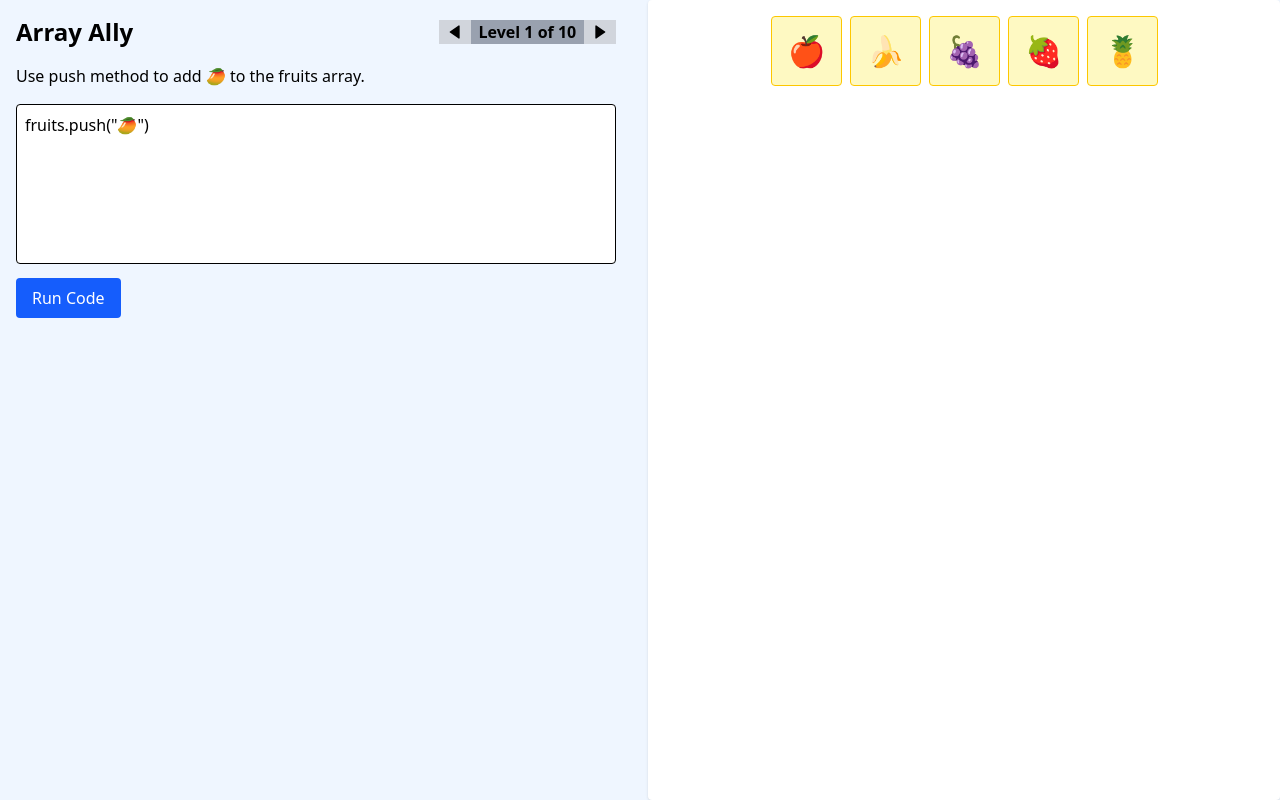
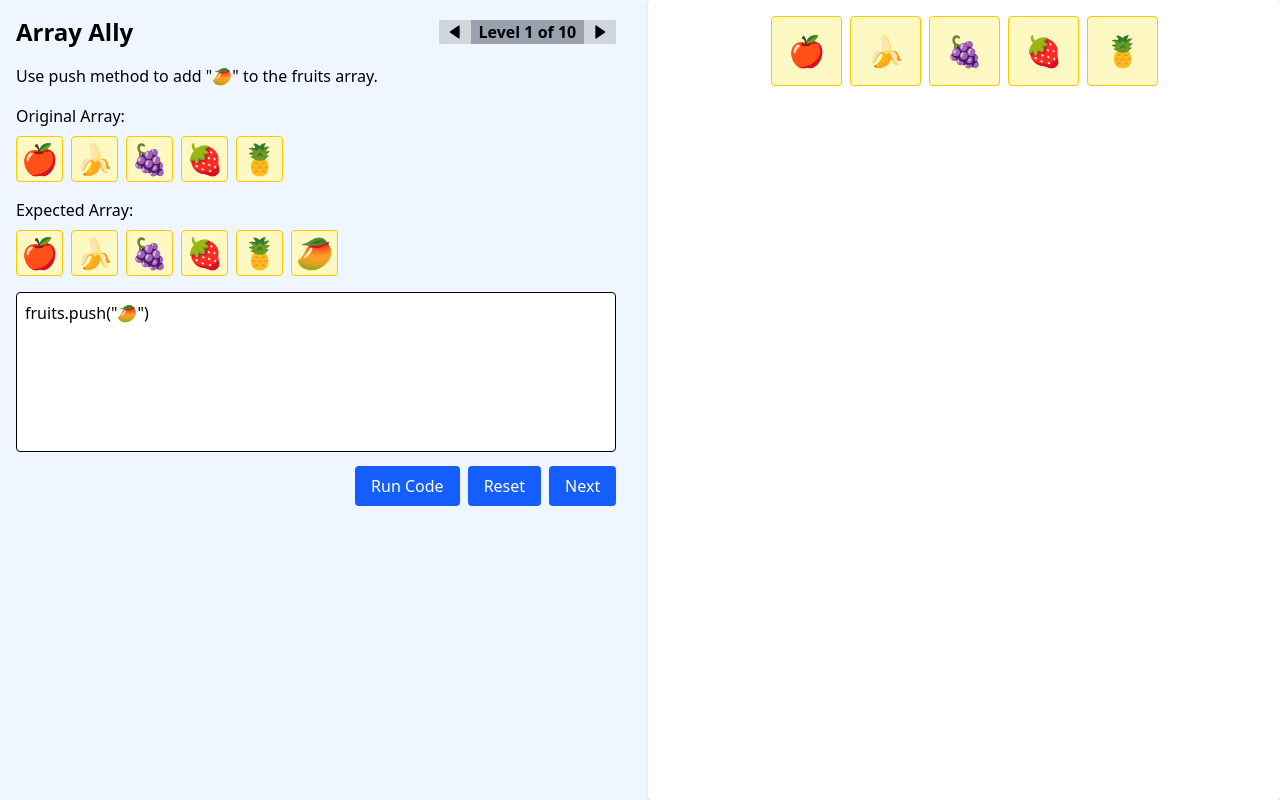
Before and after one commit to deepak-kr-patra/fruityArrays, a React (Vite) app: page / in a window 1280 px wide. Built offline with nearby package versions, Linux system fonts and the light colour scheme.

Commit message:
added functionality to check if the user code gets the desired output with fruits array

```diff
--- a/src/App.jsx
+++ b/src/App.jsx
@@ -9,6 +9,17 @@ const defaultFruits = ['🍎', '🍌', '🍇', '🍓', '🍍'];
 function App() {
   const [fruits, setFruits] = useState([...defaultFruits]);
   const [error, setError] = useState('');
+  const [result, setResult] = useState('');
+
+  const checkOutput = (fruits) => {
+    const expectedFruitsArray = [...defaultFruits, "🥭"];
+
+    if(JSON.stringify(expectedFruitsArray) === JSON.stringify(fruits)) {
+      setResult("Well done!");
+    } else {
+      setResult("Nope! try Again.");
+    }
+  }
 
   const runUserCode = (code) => {
     try {
@@ -16,10 +27,17 @@ function App() {
       const userFunc = new Function('fruits', code);
       userFunc(tempFruits);
       setFruits(tempFruits);
+      checkOutput(tempFruits);
       setError('');
     } catch (e) {
       setError(e.message);
     }
+  };
+
+  const resetFruitsArray = () => {
+    setFruits(defaultFruits);
+    setError('');
+    setResult('');
   };
 
   return (
@@ -33,8 +51,9 @@ function App() {
             <span className='bg-gray-300 h-6 flex justify-center items-center px-2'><BiSolidRightArrow /></span>
           </div>
         </div>
-        <CodeEditor onRun={runUserCode} />
+        <CodeEditor onRun={runUserCode} onReset={resetFruitsArray} fruits={defaultFruits} />
         {error && <p className="text-red-500 mt-2">{error}</p>}
+        {result && <p className="text-red-500 mt-2">{result}</p>}
       </div>
       <div className="w-1/2 flex justify-center">
         <FruitVisualizer fruits={fruits} />
--- a/src/components/CodeEditor.jsx
+++ b/src/components/CodeEditor.jsx
@@ -1,20 +1,48 @@
 import { useState } from "react";
 
-const CodeEditor = ({ onRun }) => {
+const CodeEditor = ({ onRun, onReset, fruits }) => {
     const [code, setCode] = useState('fruits.push("🥭")');
 
     const handleRun = () => {
         onRun(code);
     };
 
+    const handleReset = () => {
+        setCode('fruits.push("🥭")');
+        onReset();
+    };
+
     return (
         <section>
-            <p
-                id="levelInfo"
-                className="my-4"
+            <p id="levelInfo" className="my-4">
+                Use push method to add "🥭" to the fruits array.
+            </p>
+            <div id="originalArray" className="my-4 w-full flex flex-col gap-2">
+                <p>Original Array: </p>
+                <div className="flex justify-start items-center gap-2">
+                    {fruits.map((fruit, idx) => (
+                        <div
+                            key={idx}
+                            className="h-max text-3xl p-1 bg-yellow-100 rounded border border-yellow-400"
                         >
-                Use push method to add 🥭 to the fruits array.
-            </p>
+                            {fruit}
+                        </div>
+                    ))}
+                </div>
+            </div>
+            <div id="expectedArray" className="my-4 w-full flex flex-col gap-2">
+                <p>Expected Array: </p>
+                <div className="flex justify-start items-center gap-2">
+                    {[...fruits, "🥭"].map((fruit, idx) => (
+                        <div
+                            key={idx}
+                            className="h-max text-3xl p-1 bg-yellow-100 rounded border border-yellow-400"
+                        >
+                            {fruit}
+                        </div>
+                    ))}
+                </div>
+            </div>
             <div>
                 <textarea
                     value={code}
@@ -22,12 +50,26 @@ const CodeEditor = ({ onRun }) => {
                     className="w-full h-40 bg-white p-2 border rounded resize-none"
                     rows={3}
                 />
+                <div id="buttonsDiv" className="flex justify-end items-center gap-2">
                     <button
                         onClick={handleRun}
                         className="mt-2 px-4 py-2 bg-blue-600 text-white rounded cursor-pointer"
                     >
                         Run Code
                     </button>
+                    <button
+                        onClick={handleReset}
+                        className="mt-2 px-4 py-2 bg-blue-600 text-white rounded cursor-pointer"
+                    >
+                        Reset
+                    </button>
+                    <button
+                        // onClick={handleReset}
+                        className="mt-2 px-4 py-2 bg-blue-600 text-white rounded cursor-pointer"
+                    >
+                        Next
+                    </button>
+                </div>
             </div>
 
         </section>
```
Lines whose indentation alone changed are shown as unchanged.
